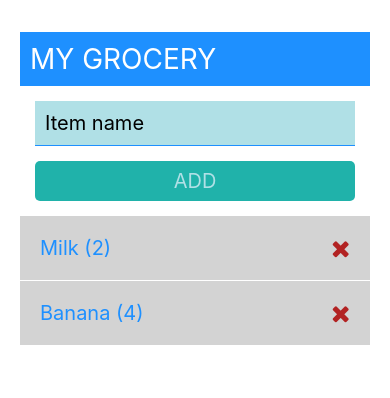
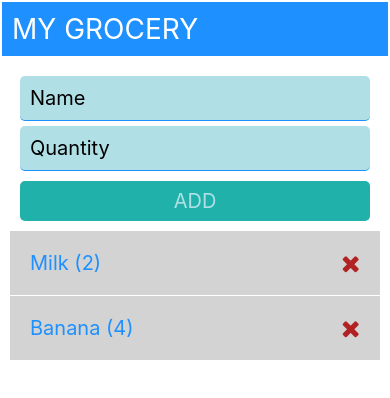
Before and after one commit to ravindersirohi/react-native, a React Native app: screen / in a window 390 px wide. Shown: the top 398 px of the page. Built offline with nearby package versions, Linux system fonts and the light colour scheme.

Commit message:
Additional attribute added on shoping list.

```diff
--- a/components/AddItem.js
+++ b/components/AddItem.js
@@ -3,19 +3,21 @@ import { StyleSheet, View, Text, TextInput, TouchableOpacity } from 'react-nativ
 
 const AddItem = ({ addItem }) => {
 
-    const [item, setItem] = useState({})
-
-    const onChange = val => {
-        setItem({ id: key(), name: val, quantity: 1 });
-    };
-
     const key = () => {
         let dt = new Date();
         return dt.getUTCMilliseconds();
     }
+    const [item, setItem] = useState({ id: key(), name: '', quantity: 1 })
 
+    const onNameChange = val => {
+        setItem({ ...item, id: key(), name: val });
+    };
+    const onQuantityChange = val => {
+        setItem({ ...item, id: key(), quantity: (val != null && val != '' ? val : 1) });
+    };
     return (<View>
-        <TextInput style={styles.textInput} placeholder="Item name" onChangeText={onChange} />
+        <TextInput style={styles.textInput} placeholder="Name" onChangeText={onNameChange} />
+        <TextInput style={styles.textInput} placeholder="Quantity" onChangeText={onQuantityChange} />
         <TouchableOpacity style={styles.buttonBody} onPress={() => addItem(item)}>
             <Text style={styles.button}>Add</Text>
         </TouchableOpacity>
@@ -28,13 +30,15 @@ const styles = StyleSheet.create({
         borderBottomWidth: 1,
         borderBottomColor: 'dodgerblue',
         backgroundColor: 'powderblue',
-        marginHorizontal: 15,
-        padding: 10
+        marginHorizontal: 10,
+        padding: 10,
+        borderRadius: 5,
+        marginTop: 5
     },
     buttonBody: {
         backgroundColor: 'lightseagreen',
         padding: 8,
-        margin: 15,
+        margin: 10,
         borderRadius: 5
     },
     button: {
--- a/components/Home.js
+++ b/components/Home.js
@@ -38,16 +38,13 @@ const Home = () => {
 }
 
 const styles = StyleSheet.create({
-    listView: {
-        margin: 10,
-        marginHorizontal: 20,
-    },
+
     body: {
         backgroundColor: '#ffffff',
     },
     sectionContainer: {
-        marginTop: 32,
-        paddingHorizontal: 20,
+        marginTop:2,
+        paddingHorizontal: 2,
     },
     sectionTitle: {
         fontSize: 28,
@@ -64,6 +61,10 @@ const styles = StyleSheet.create({
         fontWeight: '300',
         color: 'darkgreen',
     },
+    listView: {
+        margin: 10,
+        marginHorizontal: 10,
+    },
 })
 
 export default Home
```
